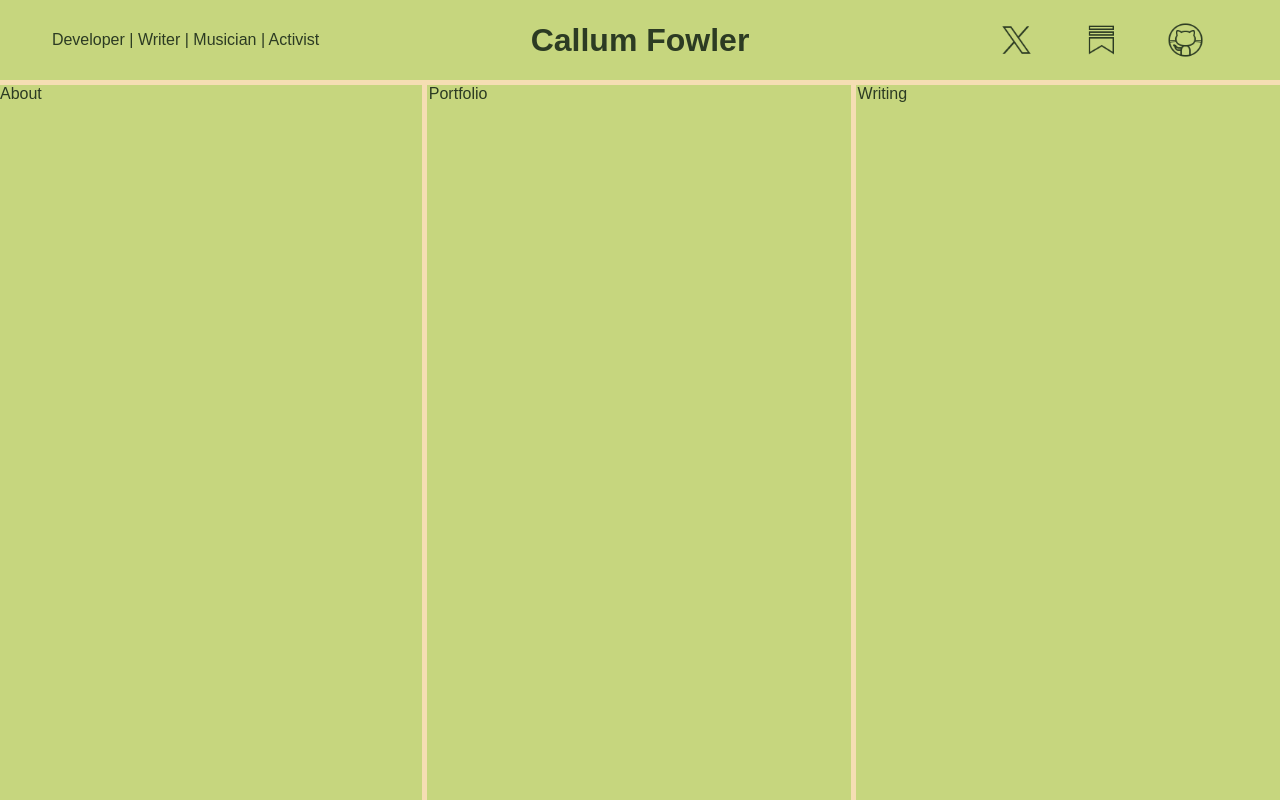
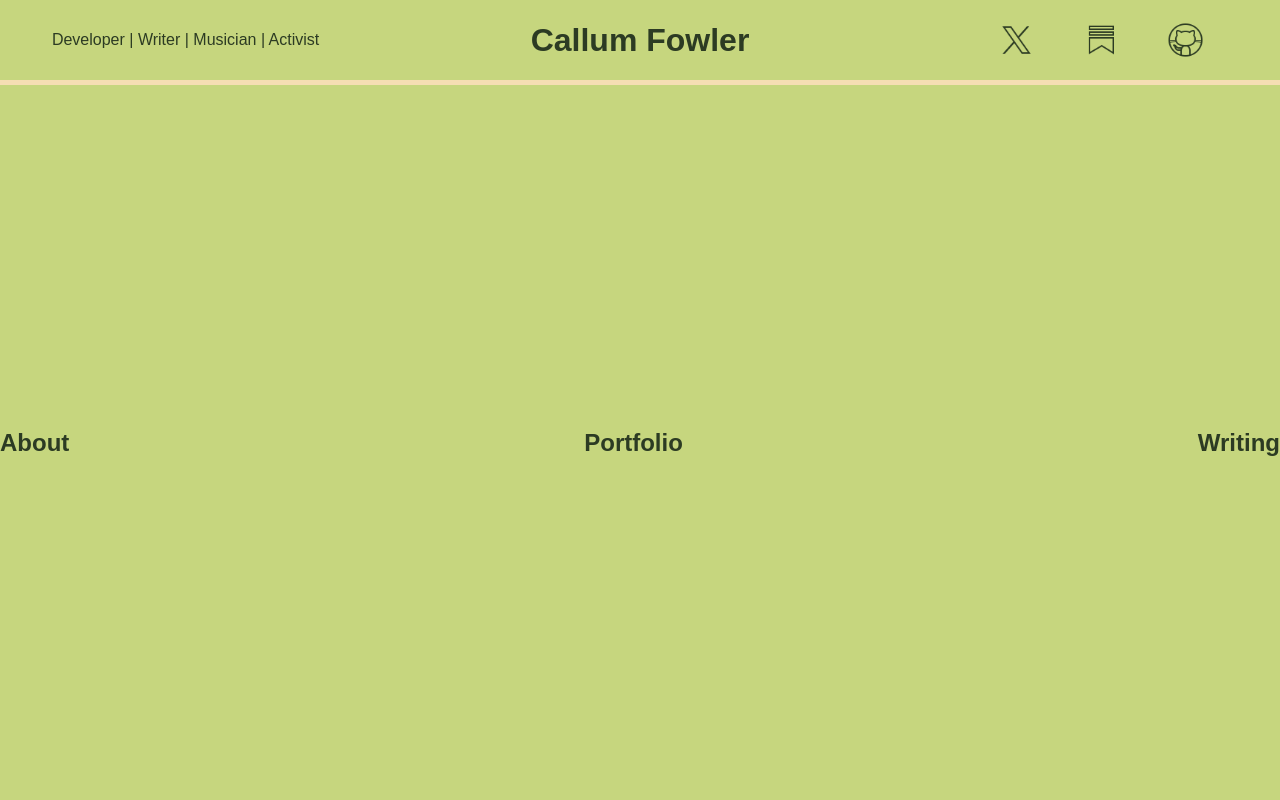
Before and after one commit to callumfowler101/callumfowler-website, a Next.js app: page / in a window 1280 px wide. Built offline with nearby package versions, Linux system fonts and the light colour scheme.

Commit message:
create cell comp and move logic

```diff
--- /dev/null
+++ b/app/components/cell/cell.js
@@ -0,0 +1,33 @@
+import styles from './cell.module.css'
+
+const showPanel = (e) => {
+  console.log('bang')
+  const id = e.target.id
+  const tChild = e.target
+  const pChildren = e.target.parentElement.children
+
+  tChild.classList.remove('cell-shrink')
+  tChild.classList.toggle('cell-clicked')
+
+  for (let i = 0; i < pChildren.length; i++) {
+    const child = pChildren[i]
+    console.log(child.id)
+    if (child.id === id) continue
+    child.classList.remove('cell-clicked')
+
+    if (tChild.classList.value.includes('cell-clicked')) {
+      child.classList.add('cell-shrink')
+    } else {
+      child.classList.remove('cell-shrink')
+    }
+  }
+  console.log(pChildren)
+}
+
+export default function Cell({ name }) {
+  return (
+    <div className="cell" id={name} onClick={showPanel}>
+      <h2>{name}</h2>
+    </div>
+  )
+}
--- /dev/null
+++ b/app/components/cell/cell.module.css
@@ -0,0 +1,19 @@
+.cell {
+  background: var(--primary-color);
+  height: 100%;
+  width: 33%;
+  transition: 1s all;
+  border-right: 5px solid var(--secondary-color);
+}
+
+.cell:nth-child(3) {
+  border-right: none;
+}
+
+.cell-clicked {
+  width: 75%;
+}
+
+.cell-shrink {
+  width: 12.5%;
+}
--- a/app/globals.css
+++ b/app/globals.css
@@ -76,23 +76,3 @@ body {
   justify-content: space-between;
   align-items: center;
 }
-
-.cell {
-  background: var(--primary-color);
-  height: 100%;
-  width: 33%;
-  transition: 1s all;
-  border-right: 5px solid var(--secondary-color);
-}
-
-.cell:nth-child(3) {
-  border-right: none;
-}
-
-.cell-clicked {
-  width: 75%;
-}
-
-.cell-shrink {
-  width: 12.5%;
-}
--- a/app/page.tsx
+++ b/app/page.tsx
@@ -1,26 +1,7 @@
 'use client'
 import { useEffect, useState } from 'react'
+import Cell from './components/cell/cell.js'
 import Image from 'next/image'
-
-const showPanel = (e) => {
-  const id = e.target.id
-  const tChild = e.target
-  const pChildren = e.target.parentElement.children
-
-  tChild.classList.remove('cell-shrink')
-  tChild.classList.toggle('cell-clicked')
-  for (let i = 0; i < pChildren.length; i++) {
-    const child = pChildren[i]
-    if (child.id !== id) {
-      if (tChild.classList.value.includes('cell-clicked')) {
-        child.classList.add('cell-shrink')
-        child.classList.remove('cell-clicked')
-      } else {
-        child.classList.remove('cell-shrink')
-      }
-    }
-  }
-}
 
 export default function Home() {
   return (
@@ -54,15 +35,9 @@ export default function Home() {
           </div>
         </div>
         <div className="cell-container">
-          <div className="cell" id="about" onClick={showPanel}>
-            About
-          </div>
-          <div className="cell" id="portfolio" onClick={showPanel}>
-            Portfolio
-          </div>
-          <div className="cell" id="writing" onClick={showPanel}>
-            Writing
-          </div>
+          <Cell name="About" />
+          <Cell name="Portfolio" />
+          <Cell name="Writing" />
         </div>
       </div>
     </>
```
